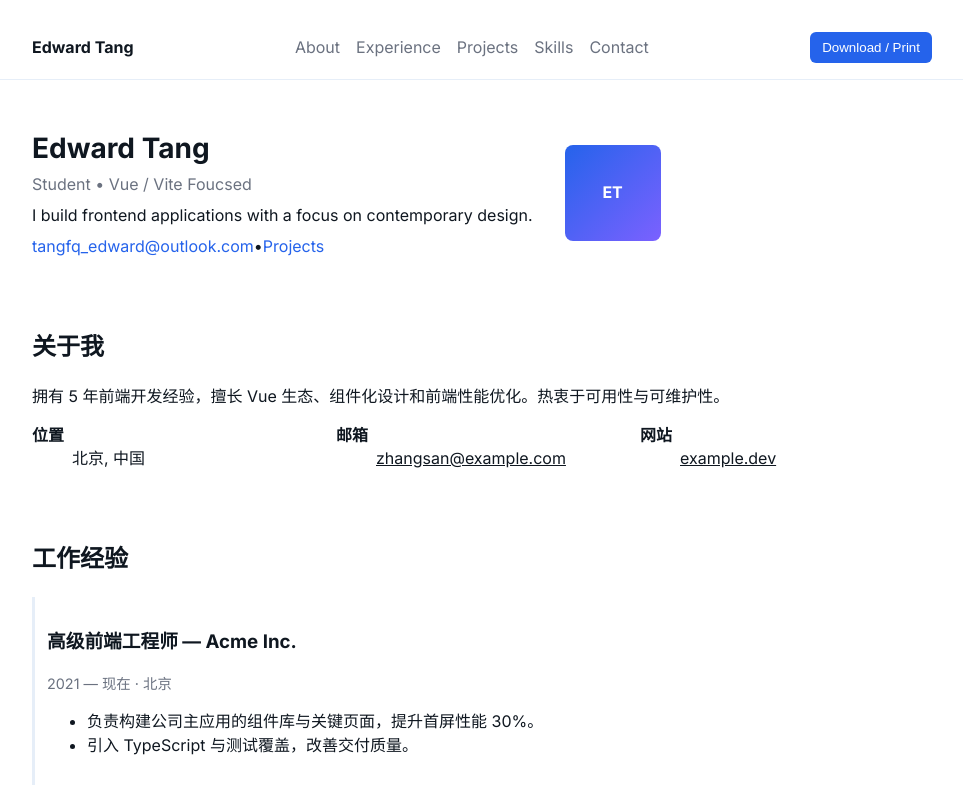
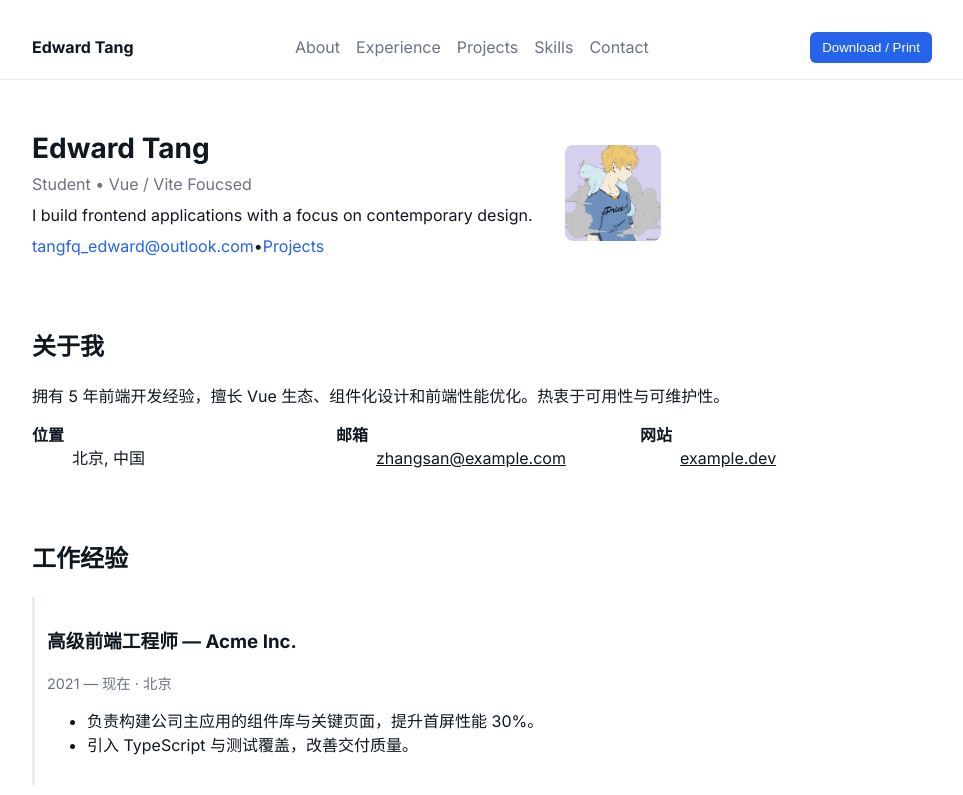
Before and after one commit to Tangfq-Edward-Coder/Personal-CV, a Vue app: page / in a window 1280 px wide. Shown: the top 795 px of the page, without its empty margins (158-1121 px from the left). Built offline with nearby package versions, Linux system fonts and the light colour scheme.

Commit message:
Avatar Update

```diff
--- a/src/components/Hero.vue
+++ b/src/components/Hero.vue
@@ -11,13 +11,22 @@
       </div>
     </div>
     <div class="hero__photo" aria-hidden="true">
-      <div class="avatar">ET</div>
+      <img :src="avatarImage" alt="Avatar" class="avatar">
     </div>
   </section>
 </template>
 
 <script>
-export default { name: 'Hero' }
+import avatarImage from '@/assets/avatar.jpeg'
+
+export default {
+  name: 'Hero',
+  data() {
+    return {
+      avatarImage
+    }
+  }
+}
 </script>
 
 <style scoped>
```
Also changed, not shown: src/assets/avatar-placeholder.txt (added).
